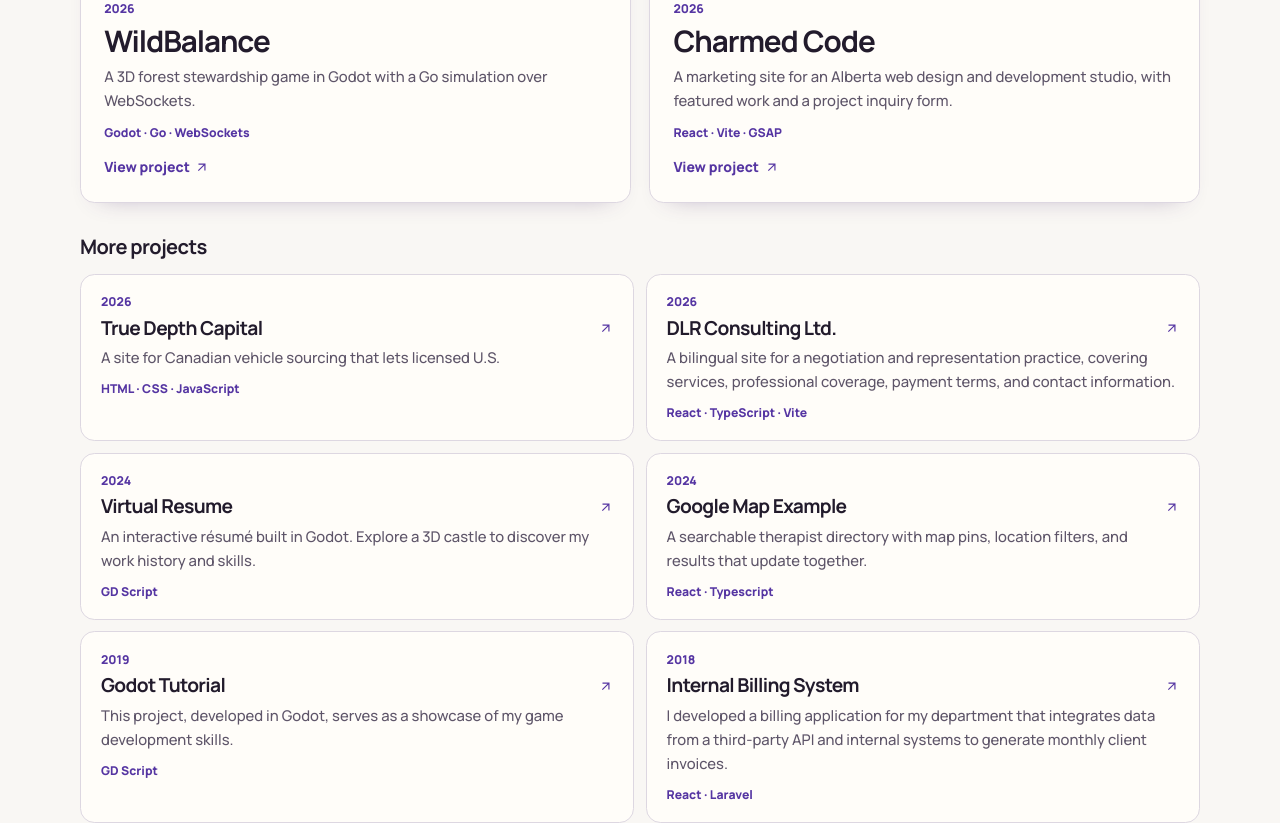
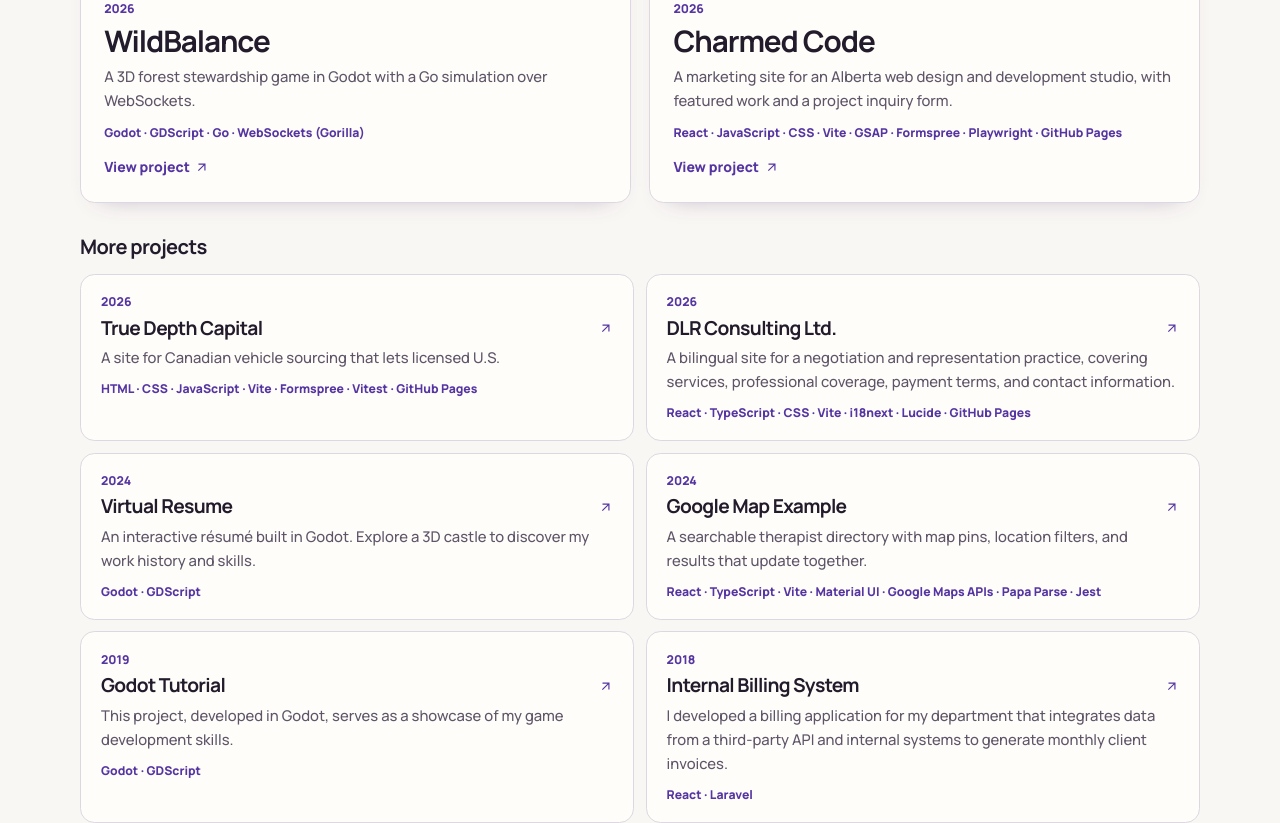
Before and after one commit to AngelWiebe/portfolio, a React (Vite) app: page / in a window 1280 px wide. Shown: the part 1280-2103 px from the top of the page. Built offline with nearby package versions, Linux system fonts and the light colour scheme.

Commit message:
Show complete verified stacks on portfolio entries

```diff
--- a/src/components/Experience.tsx
+++ b/src/components/Experience.tsx
@@ -12,6 +12,7 @@ interface ExperienceProps {
 const Experience = ({ experience, onClick }: ExperienceProps) => {
   const { t } = useTranslation();
   const titleId = useId();
+  const techStack = experience.resume?.technicalEnvironment ?? experience.tech_stack;
   const isJob = experience.type === "job";
   const isFeatured = Boolean(experience.featured_image);
   const Heading = !isJob && !isFeatured ? "h4" : "h3";
@@ -29,9 +30,9 @@ const Experience = ({ experience, onClick }: ExperienceProps) => {
         <Heading id={titleId}>{experience.title}</Heading>
         {experience.company && <p className="entry-company" data-testid="company">{experience.company}</p>}
         <p className="entry-summary">{experience.summary ?? experience.details.split(". ")[0].replace(/\.?$/, ".")}</p>
-        {experience.tech_stack && (
+        {techStack && (
           <p className="entry-stack" data-testid="tech_stack">
-            {experience.tech_stack.split(", ").slice(0, isJob ? 4 : 3).join(" · ")}
+            {techStack.split(", ").join(" · ")}
           </p>
         )}
         <span className="entry-action" aria-hidden="true">
--- a/src/components/ExperienceModal.tsx
+++ b/src/components/ExperienceModal.tsx
@@ -38,6 +38,7 @@ const ExperienceModal = ({
   const { resume } = experience;
   const company = resume?.company ?? experience.company;
   const location = resume?.location ?? experience.location;
+  const techStack = resume?.technicalEnvironment ?? experience.tech_stack;
 
   const handleVideoOpen = () => {
     setVideoOpen(true);
@@ -110,12 +111,12 @@ const ExperienceModal = ({
             <Typography variant="body1">{experience.details}</Typography>
           )}
 
-          {(resume ? resume.technicalEnvironment : experience.tech_stack) && (
+          {techStack && (
             <Typography>
               <Box component="span" fontWeight="bold">
-                {t(resume ? "technical_environment" : "tech_stack")}
+                {t(resume?.technicalEnvironment ? "technical_environment" : "tech_stack")}
               </Box>
-              {resume ? resume.technicalEnvironment : experience.tech_stack}
+              {techStack}
             </Typography>
           )}
 
--- a/src/i18n.js
+++ b/src/i18n.js
@@ -101,7 +101,7 @@ i18n
               title: "WildBalance",
               featured_image: wildBalanceStill,
               timeline: "2026",
-              tech_stack: "Godot, Go, WebSockets",
+              tech_stack: "Godot, GDScript, Go, WebSockets (Gorilla)",
               details:
                 "A 3D forest stewardship game in Godot with a Go simulation over WebSockets. Manage deer, wolves, and meadow health through four seasons.",
               ...projectLinks.wildBalance,
@@ -110,7 +110,7 @@ i18n
               type: "project",
               title: "True Depth Capital",
               timeline: "2026",
-              tech_stack: "HTML, CSS, JavaScript, Vite",
+              tech_stack: "HTML, CSS, JavaScript, Vite, Formspree, Vitest, GitHub Pages",
               details:
                 "A site for Canadian vehicle sourcing that lets licensed U.S. dealers submit wholesale inquiries.",
               ...projectLinks.trueDepth,
@@ -120,7 +120,7 @@ i18n
               title: "Charmed Code",
               featured_image: charmedStill,
               timeline: "2026",
-              tech_stack: "React, Vite, GSAP",
+              tech_stack: "React, JavaScript, CSS, Vite, GSAP, Formspree, Playwright, GitHub Pages",
               details:
                 "A marketing site for an Alberta web design and development studio, with featured work and a project inquiry form.",
               ...projectLinks.charmedCode,
@@ -129,7 +129,7 @@ i18n
               type: "project",
               title: "DLR Consulting Ltd.",
               timeline: "2026",
-              tech_stack: "React, TypeScript, Vite, i18next",
+              tech_stack: "React, TypeScript, CSS, Vite, i18next, Lucide, GitHub Pages",
               details:
                 "A bilingual site for a negotiation and representation practice, covering services, professional coverage, payment terms, and contact information.",
               ...projectLinks.dlr,
@@ -168,15 +168,13 @@ i18n
               work_type: "Remote",
               details:
                 "Delivered solutions across projects, focusing on backend development with Golang, Node.js, and SQL. Integrated RESTful APIs and microservices for high performance and scalability. Gained advanced proficiency in Golang, enhancing application efficiency. Utilized Git, Docker, and CI/CD pipelines for streamlined deployment.",
-              tech_stack:
-                "Javascript, React Native, React, Typescript, HTML5/SCSS, MySQL, Golang, Node.JS, Git, Docker, Visual Studio",
             },
             {
               type: "project",
               title: "Virtual Resume",
               summary: "An interactive résumé built in Godot. Explore a 3D castle to discover my work history and skills.",
               timeline: "2024",
-              tech_stack: "GD Script",
+              tech_stack: "Godot, GDScript",
               details:
                 "This game, developed in Godot, serves as a creative way to showcase my resume. The walls of the castle display my professional experience, skills, and achievements, turning a simple resume into an immersive and interactive experience. I used GDScript to design smooth gameplay mechanics and dynamic visuals, emphasizing my skills in game development while creatively presenting my career journey.",
               preview: resumePreview,
@@ -189,7 +187,7 @@ i18n
               title: "Google Map Example",
               summary: "A searchable therapist directory with map pins, location filters, and results that update together.",
               timeline: "2024",
-              tech_stack: "React, Typescript",
+              tech_stack: "React, TypeScript, Vite, Material UI, Google Maps APIs, Papa Parse, Jest",
               details:
                 "This site, developed with React and TypeScript, features a clean, modern interface designed for smooth user interactions. A Google search bar integrates with their API for real-time data fetching, and the mobile-first layout adapts seamlessly across devices.",
               preview: googlePreview,
@@ -222,15 +220,13 @@ i18n
               work_type: "Remote",
               details:
                 "Led project teams, managing tasks, and client interactions for successful project delivery. Developed deployment pipelines and utilized technologies including a custom language (Honey), NodeJS, React, and TypeScript. Implemented development tools such as Git, Azure DevOps, and Docker",
-              tech_stack:
-                "Javascript, React, Typescript, HTML5/SCSS, MongoDB, Honey, Git, Docker, Azure Dev Ops, Visual Studio",
             },
             {
               type: "project",
 
               title: "Godot Tutorial",
               timeline: "2019",
-              tech_stack: "GD Script",
+              tech_stack: "Godot, GDScript",
               details:
                 "This project, developed in Godot, serves as a showcase of my game development skills. It highlights my ability to create a 2D game with smooth animations, responsive character controls, and dynamic mechanics. Using GDScript, I implemented complex interactions, collision detection, and level design, focusing on clean and efficient code.",
               preview: godotPreview,
@@ -246,7 +242,7 @@ i18n
                 company: "Tactica Interactive",
                 location: "Winnipeg, Manitoba",
                 timeline: "October 2020 – March 2022",
-                technicalEnvironment: "React Native, Ruby, SCSS, Git, Android Studio, Xcode",
+                technicalEnvironment: "React Native, Ruby, SCSS, Git, Android Studio, Xcode, iOS, Android",
                 sections: [
                   {
                     bullets: [
@@ -261,8 +257,6 @@ i18n
               work_type: "Remote",
               details:
                 "Spearheaded front-end development for custom app development on iOS and Android platforms using React Native and was responsible for deployments to both app stores. Contributed to back-end development with Ruby and utilized tools like Git, Android Studio, and Xcode",
-              tech_stack:
-                "Javascript, React Native, React, Accessibility, HTML5/SCSS, MySQL, Ruby, Git, Docker, Android Studio, XCode",
             },
             {
               type: "project",
@@ -277,7 +271,7 @@ i18n
               type: "project",
               title: "G & R Logging",
               timeline: "2016",
-              tech_stack: "Javascript, HTML, CSS",
+              tech_stack: "HTML, CSS, JavaScript, jQuery, Bootstrap, Modernizr, Slideout, GitHub Pages",
               details:
                 "I created this website during the first year of my career as a Christmas gift for my father's company. It was an opportunity to sharpen my CSS skills, focusing on responsive design and user interface elements while delivering a meaningful project for my family.",
               preview: gnrPreview,
@@ -294,7 +288,7 @@ i18n
                 company: "Bold Commerce",
                 location: "Winnipeg, Manitoba",
                 timeline: "February 2016 – October 2020",
-                technicalEnvironment: "React, Angular, PHP, Laravel, JavaScript, SQL, Liquid, Git, Docker",
+                technicalEnvironment: "React, Angular, PHP, Laravel, JavaScript, SQL, Liquid, Shopify, Git, Docker",
                 sections: [
                   {
                     bullets: [
@@ -313,14 +307,12 @@ i18n
               work_type: "Hybrid",
               details:
                 "Managed full-stack web app development and database management, specializing in E-Commerce platforms. Employed back-end technologies including SQL (including SQL programming) and PHP (Laravel), along with front-end technologies such as HTML5/CSS3, JavaScript, and React. Utilized Liquid templating language for Shopify platforms and development tools like Git and Docker",
-              tech_stack:
-                "Liquid, Javascript, JQuery, React, HTML5/CSS3, Angular, MySQL, PHP, Laravel, Git, Docker, Azure Dev Ops, PHP Storm",
             },
             {
               type: "project",
               title: "Movie Database",
               timeline: "2015",
-              tech_stack: "C#, ASP.Net",
+              tech_stack: "C#, ASP.NET, ADO.NET, SQL Server",
               details:
                 "Developed a media database project during my studies to enhance my skills in ASP.NET and C# through practical, hands-on experience outside the classroom. The project features a full CRUD user interface, allowing for comprehensive management of media entries.",
               git_link: "https://github.com/AngelWiebe/movie-db",
@@ -412,7 +404,7 @@ i18n
               title: "WildBalance",
               featured_image: wildBalanceStill,
               timeline: "2026",
-              tech_stack: "Godot, Go, WebSockets",
+              tech_stack: "Godot, GDScript, Go, WebSockets (Gorilla)",
               details:
                 "Un jeu de gestion forestière en 3D créé avec Godot, qui communique par WebSocket avec une simulation en Go. Gérez les cerfs, les loups et la santé des prairies au fil des quatre saisons.",
               ...projectLinks.wildBalance,
@@ -421,7 +413,7 @@ i18n
               type: "project",
               title: "True Depth Capital",
               timeline: "2026",
-              tech_stack: "HTML, CSS, JavaScript, Vite",
+              tech_stack: "HTML, CSS, JavaScript, Vite, Formspree, Vitest, GitHub Pages",
               details:
                 "Site d’approvisionnement en véhicules canadiens qui permet aux concessionnaires américains agréés de soumettre des demandes d’achat en gros.",
               ...projectLinks.trueDepth,
@@ -431,7 +423,7 @@ i18n
               title: "Charmed Code",
               featured_image: charmedStill,
               timeline: "2026",
-              tech_stack: "React, Vite, GSAP",
+              tech_stack: "React, JavaScript, CSS, Vite, GSAP, Formspree, Playwright, GitHub Pages",
               details:
                 "Site vitrine d’un studio albertain de conception et de développement web, avec des projets en vedette et un formulaire de demande.",
               ...projectLinks.charmedCode,
@@ -440,7 +432,7 @@ i18n
               type: "project",
               title: "DLR Consulting Ltd.",
               timeline: "2026",
-              tech_stack: "React, TypeScript, Vite, i18next",
+              tech_stack: "React, TypeScript, CSS, Vite, i18next, Lucide, GitHub Pages",
               details:
                 "Site bilingue d’un cabinet de négociation et de représentation qui présente ses services, sa couverture professionnelle, ses modalités de paiement et ses coordonnées.",
               ...projectLinks.dlr,
@@ -479,15 +471,13 @@ i18n
               work_type: "À distance",
               details:
                 "A livré des solutions à travers des projets, se concentrant sur le développement back-end avec Golang, Node.js et SQL. Intégration d'API RESTful et de microservices pour des performances et une évolutivité élevées. A acquis une maîtrise avancée de Golang, améliorant l'efficacité des applications. Utilisation de Git, Docker, et des pipelines CI/CD pour un déploiement rationalisé.",
-              tech_stack:
-                "Javascript, React Native, React, Typescript, HTML5/SCSS, MySQL, Golang, Node.JS, Git, Docker, Visual Studio",
             },
             {
               type: "project",
               title: "CV Virtuel",
               summary: "Un CV interactif réalisé avec Godot. Explorez un château en 3D pour découvrir mon parcours et mes compétences.",
               timeline: "2024",
-              tech_stack: "GD Script",
+              tech_stack: "Godot, GDScript",
               details:
                 "Ce jeu, développé dans Godot, offre un moyen créatif de présenter mon CV. Les murs du château affichent mon expérience professionnelle, mes compétences et mes réalisations, transformant un simple CV en une expérience immersive et interactive. J'ai utilisé GDScript pour concevoir des mécaniques de jeu fluides, des transitions de niveau sans faille et des visuels dynamiques, mettant en avant mes compétences en développement tout en présentant de manière créative mon parcours professionnel.",
               preview: resumePreview,
@@ -500,7 +490,7 @@ i18n
               title: "Exemple de Google Map",
               summary: "Un répertoire de thérapeutes avec des repères sur la carte, des filtres géographiques et des résultats synchronisés.",
               timeline: "2024",
-              tech_stack: "React, Typescript",
+              tech_stack: "React, TypeScript, Vite, Material UI, Google Maps APIs, Papa Parse, Jest",
               details:
                 "Ce site, développé avec React et TypeScript, présente une interface moderne et épurée, conçue pour des interactions utilisateur fluides. Une barre de recherche Google est intégrée à leur API pour la récupération de données en temps réel, et la mise en page mobile-first s'adapte parfaitement aux différents appareils.",
               preview: googlePreview,
@@ -533,14 +523,12 @@ i18n
               work_type: "À distance",
               details:
                 "A dirigé des équipes de projet, gérant les tâches et les interactions avec les clients pour une livraison réussie des projets. A développé des pipelines de déploiement et utilisé des technologies incluant un langage personnalisé (Honey), NodeJS, React, et TypeScript. A mis en œuvre des outils de développement comme Git, Azure DevOps, et Docker",
-              tech_stack:
-                "Javascript, React, Typescript, HTML5/SCSS, MongoDB, Honey, Git, Docker, Azure Dev Ops, Visual Studio",
             },
             {
               type: "project",
               title: "Tutoriel Godot",
               timeline: "2019",
-              tech_stack: "GD Script",
+              tech_stack: "Godot, GDScript",
               details:
                 "Ce projet, développé avec Godot, sert de vitrine pour mes compétences en développement de jeux. Il met en avant ma capacité à créer un jeu 2D avec des animations fluides, des contrôles de personnage réactifs et des mécaniques dynamiques. En utilisant GDScript, j'ai implémenté des interactions complexes, la détection de collisions et la conception de niveaux, en mettant l'accent sur un code propre et efficace.",
               preview: godotPreview,
@@ -556,7 +544,7 @@ i18n
                 company: "Tactica Interactive",
                 location: "Winnipeg, Manitoba",
                 timeline: "Octobre 2020 – mars 2022",
-                technicalEnvironment: "React Native, Ruby, SCSS, Git, Android Studio, Xcode",
+                technicalEnvironment: "React Native, Ruby, SCSS, Git, Android Studio, Xcode, iOS, Android",
                 sections: [
                   {
                     bullets: [
@@ -571,8 +559,6 @@ i18n
               work_type: "À distance",
               details:
                 "A dirigé le développement front-end pour le développement d'applications personnalisées sur les plateformes iOS et Android en utilisant React Native et a été responsable des déploiements sur les deux magasins d'applications. A contribué au développement back-end avec Ruby et a utilisé des outils comme Git, Android Studio, et Xcode",
-              tech_stack:
-                "Javascript, React Native, React, HTML5/SCSS, Accessibilité, MySQL, Ruby, Git, Docker, Android Studio, XCode",
             },
             {
               type: "project",
@@ -587,7 +573,7 @@ i18n
               type: "project",
               title: "G & R Logging",
               timeline: "2016",
-              tech_stack: "HTML, CSS, Javascript",
+              tech_stack: "HTML, CSS, JavaScript, jQuery, Bootstrap, Modernizr, Slideout, GitHub Pages",
               details:
                 "J'ai créé ce site web pendant la première année de ma carrière comme cadeau de Noël pour l'entreprise de mon père. C'était une occasion de perfectionner mes compétences en CSS, en me concentrant sur la conception réactive et les éléments de l'interface utilisateur tout en réalisant un projet significatif pour ma famille.",
               preview: gnrPreview,
@@ -604,7 +590,7 @@ i18n
                 company: "Bold Commerce",
                 location: "Winnipeg, Manitoba",
                 timeline: "Février 2016 – octobre 2020",
-                technicalEnvironment: "React, Angular, PHP, Laravel, JavaScript, SQL, Liquid, Git, Docker",
+                technicalEnvironment: "React, Angular, PHP, Laravel, JavaScript, SQL, Liquid, Shopify, Git, Docker",
                 sections: [
                   {
                     bullets: [
@@ -623,14 +609,12 @@ i18n
               work_type: "Hybride",
               details:
                 "A géré le développement complet d'applications web et la gestion de bases de données, en se spécialisant dans les plateformes de commerce électronique. A utilisé des technologies back-end incluant SQL (y compris la programmation SQL) et PHP (Laravel), ainsi que des technologies front-end telles que HTML5/CSS3, JavaScript, et React. A utilisé le langage de template Liquid pour les plateformes Shopify et des outils de développement comme Git et Docker",
-              tech_stack:
-                "Liquid, Javascript, JQuery, React, HTML5/CSS3, Angular, MySQL, PHP, Laravel, Git, Docker, Azure Dev Ops, PHP Storm",
             },
             {
               type: "project",
               title: "Base de Données de Films",
               timeline: "2015",
-              tech_stack: "C#, ASP.Net",
+              tech_stack: "C#, ASP.NET, ADO.NET, SQL Server",
               details:
                 "Développé un projet de base de données média pendant mes études pour améliorer mes compétences en ASP.NET et C# grâce à une expérience pratique en dehors de la classe. Le projet comprend une interface utilisateur complète CRUD, permettant une gestion complète des entrées médias.",
               git_link: "https://github.com/AngelWiebe/movie-db",
--- a/src/types/experience.tsx
+++ b/src/types/experience.tsx
@@ -6,7 +6,7 @@ export default interface experienceInterface {
   timeline: string;
   work_type: string;
   details: string;
-  tech_stack: string;
+  tech_stack?: string;
   preview: string | null;
   preview_description?: string;
   featured_image?: string;
```
Also changed, not shown: 1 other file (tests, documents, lock files or other folders).
